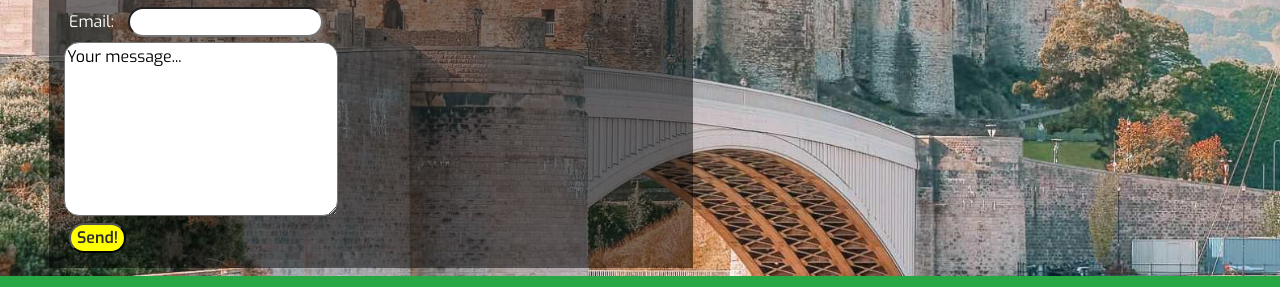
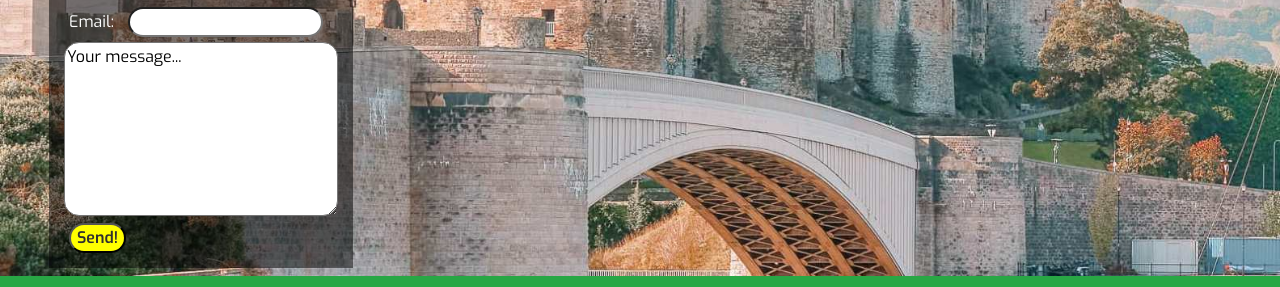
Before and after one commit to carwynteifion/Milestone-Project-1-UCFD, a plain HTML site: page contact.html in a window 1280 px wide. Shown: the part 159-446 px from the top of the page. Drawn offline with nearby package versions, Linux system fonts and the light colour scheme.

Commit message:
fix: remove excess space on Contact Us form

```diff
--- a/contact.html
+++ b/contact.html
@@ -25,7 +25,7 @@
         </nav>
         <div class="contact-image">
             <div class="contact-form row">
-                <div class="col-md-6">
+                <div class="col">
                     <div class="row">
                         <div class="col">
                             <h1>Contact Us</h1>
@@ -35,8 +35,8 @@
                         <label for="contact-name">Name:</label>
                         <input type="text" id="contact-name" name="contact-name"><br>
                         <label for="contact-email">Email:</label>
-                        <input type="email" id="contact-email" name="contact-email">
-                        <textarea name="message" id="message" cols="30" rows="7">Your message...</textarea>
+                        <input type="email" id="contact-email" name="contact-email"><br>
+                        <textarea name="message" id="message" cols="30" rows="7">Your message...</textarea><br>
                         <input id="contact-submit" type="submit" value="Send!">
                     </form>
                 </div>
```
Also changed, not shown: 1 other file.
